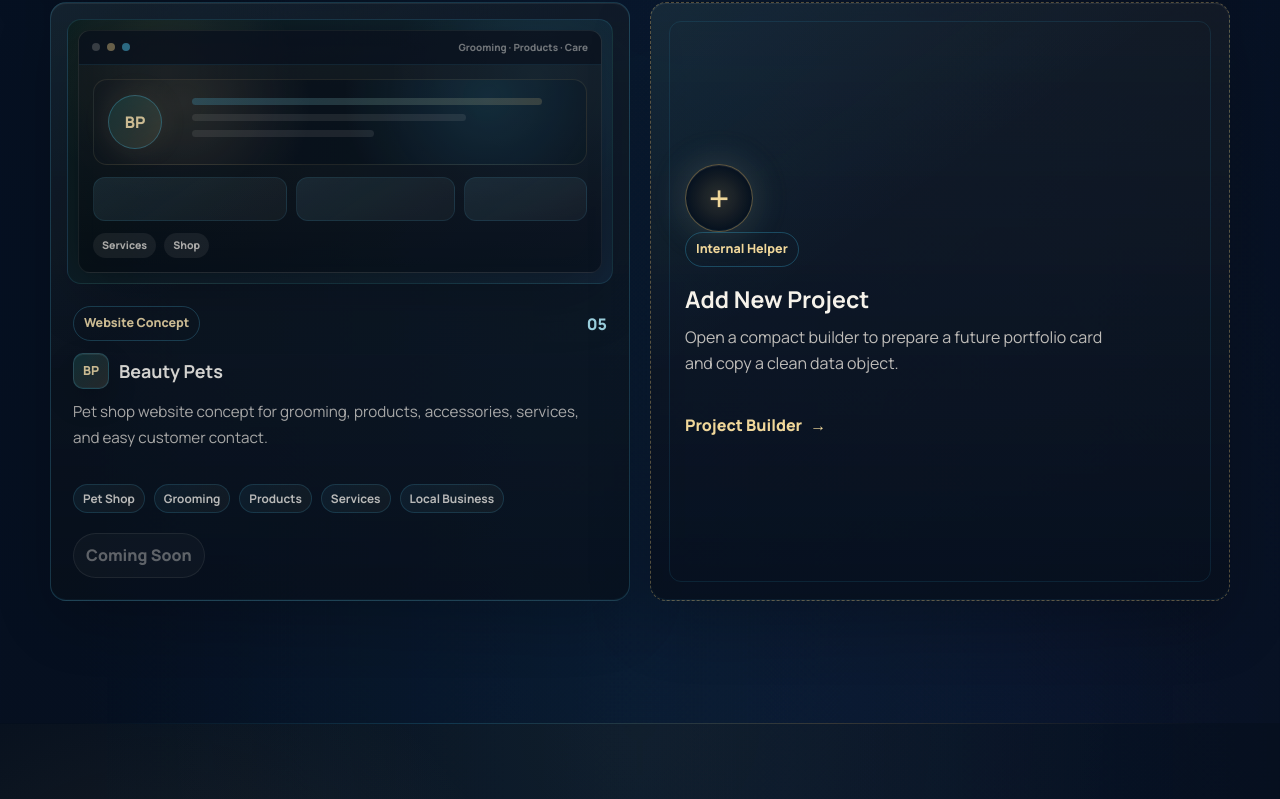
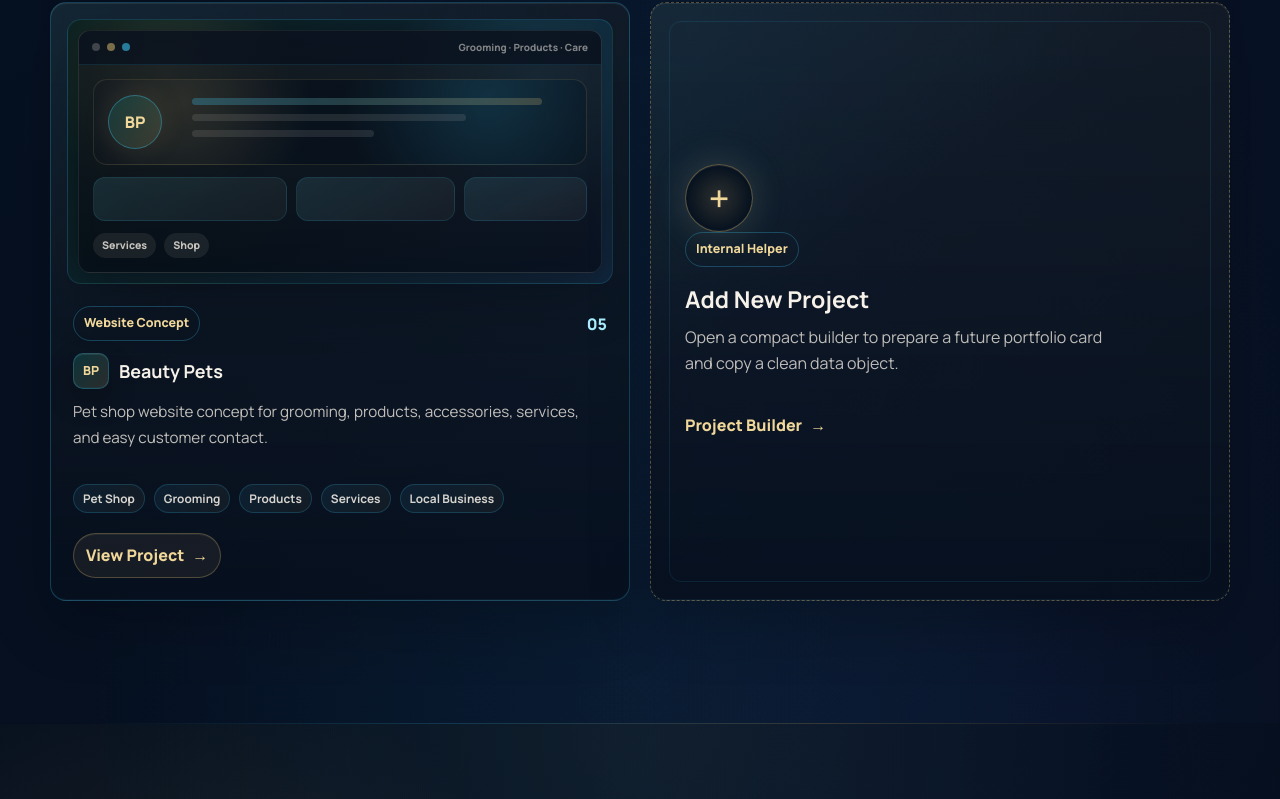
Before and after one commit to faragabo04-web/AFAQ-Digital, a React (Vite) app: page / in a window 1280 px wide. Shown: the part 5259-6058 px from the top of the page. Built offline with nearby package versions, Linux system fonts and the light colour scheme.

Commit message:
Enable Beauty Pets portfolio link

```diff
--- a/src/data/content.js
+++ b/src/data/content.js
@@ -136,12 +136,11 @@ export const content = {
         {
           title: "Beauty Pets",
           label: "Website Concept",
+          link: "https://faragabo04-web.github.io/Beauty-Pets/",
           description:
             "Pet shop website concept for grooming, products, accessories, services, and easy customer contact.",
           tags: ["Pet Shop", "Grooming", "Products", "Services", "Local Business"],
-          button: "Coming Soon",
-          // TODO_ADD_BEAUTY_PETS_URL
-          todo: "TODO_ADD_BEAUTY_PETS_URL"
+          button: "View Project"
         }
       ]
     },
@@ -504,11 +503,10 @@ export const content = {
         {
           title: "Beauty Pets",
           label: "نموذج موقع",
+          link: "https://faragabo04-web.github.io/Beauty-Pets/",
           description: "نموذج موقع لمحل حيوانات أليفة يعرض العناية، المنتجات، الإكسسوارات، الخدمات، وطرق تواصل سهلة.",
           tags: ["Pet Shop", "Grooming", "Products", "Services", "Local Business"],
-          button: "قريبًا",
-          // TODO_ADD_BEAUTY_PETS_URL
-          todo: "TODO_ADD_BEAUTY_PETS_URL"
+          button: "عرض المشروع"
         }
       ]
     },
```
